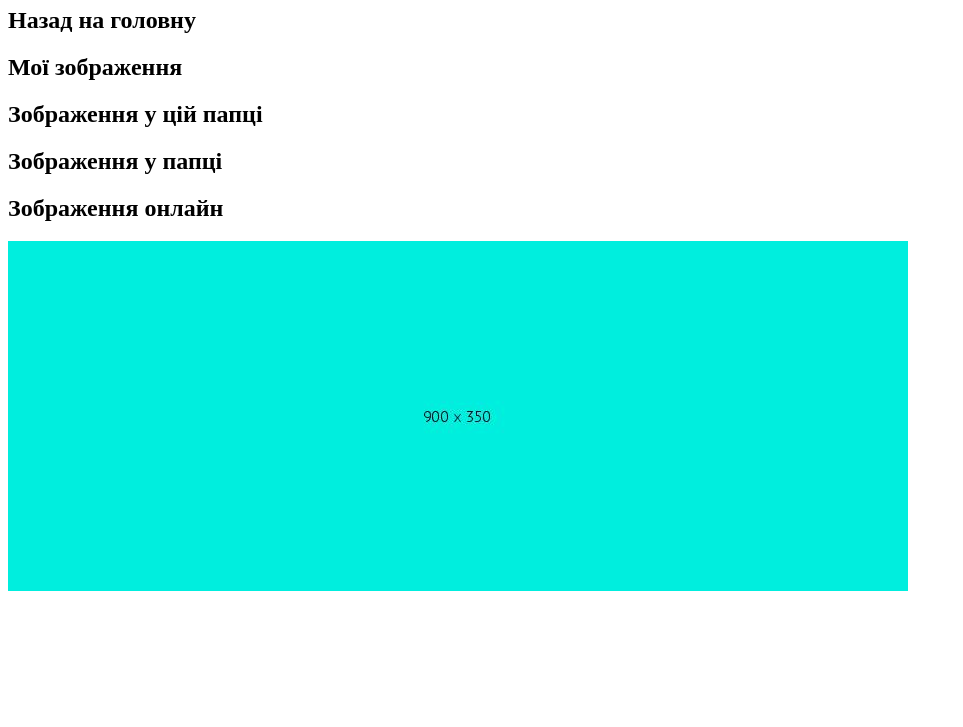
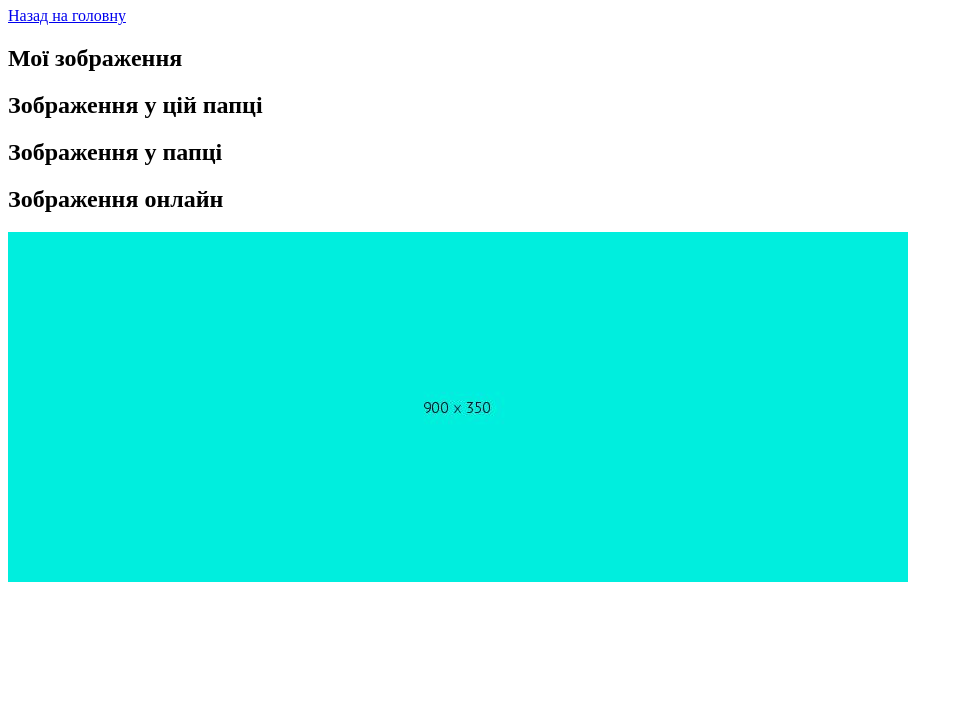
Before and after one commit to Misha-Mazuryk/-.1, a plain HTML site: page gallery.html in a window 1280 px wide. Shown: the part 73-800 px from the top of the page, without its empty margins (0-963 px from the left). Drawn offline with Linux system fonts and the light colour scheme.

Commit message:
Update gallery.html

```diff
--- a/gallery.html
+++ b/gallery.html
@@ -8,7 +8,7 @@
 </head>
 <body>
     <h1>Галерея Мазурика Михайла Олеговича</h1>
-    <h2>Назад на головну</h2>
+    <a href="index.html">Назад на головну</a>
     <h2>Мої зображення</h2>
     <h2>Зображення у цій папці</h2>
     <h2>Зображення у папці</h2>
```
